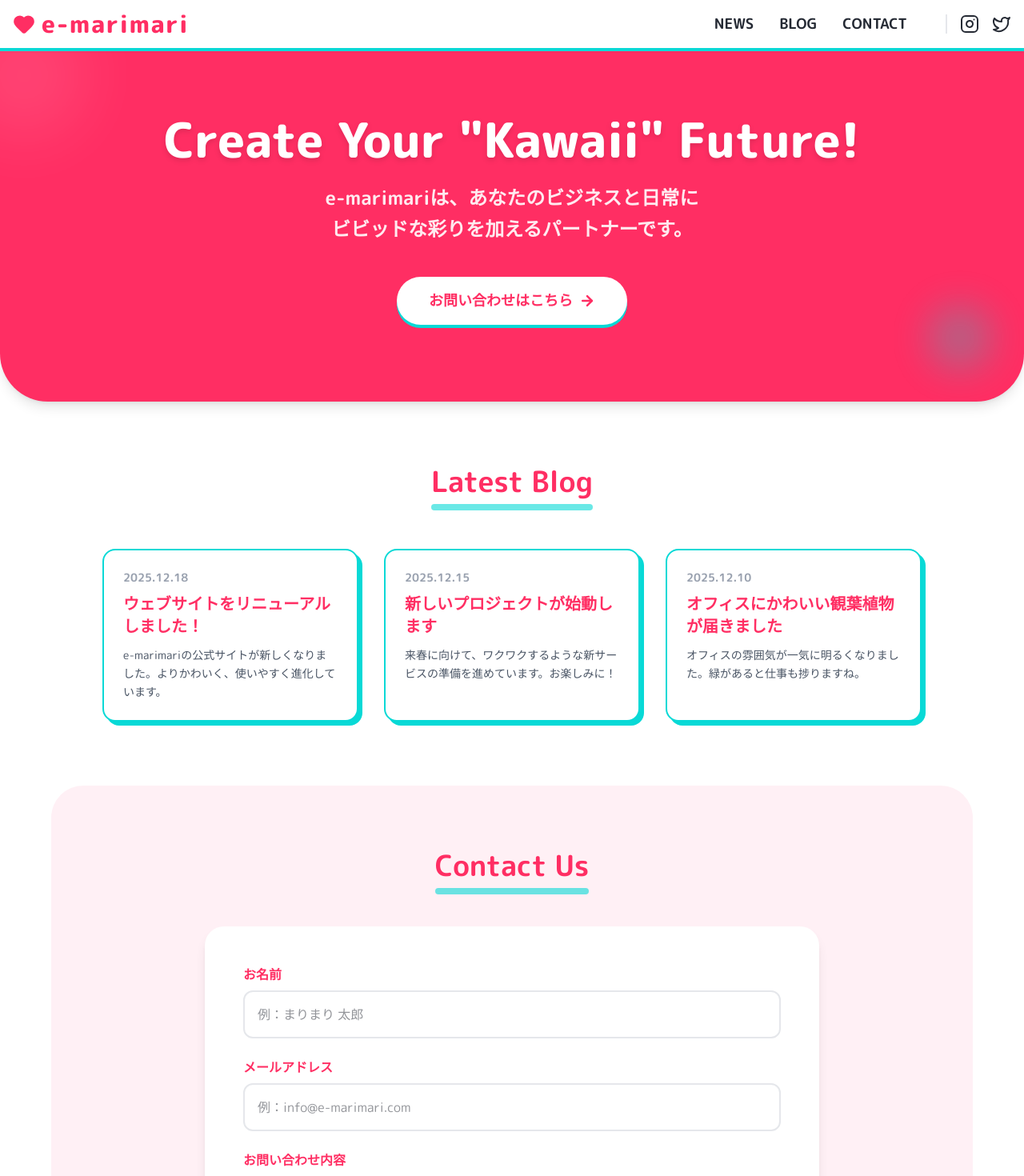
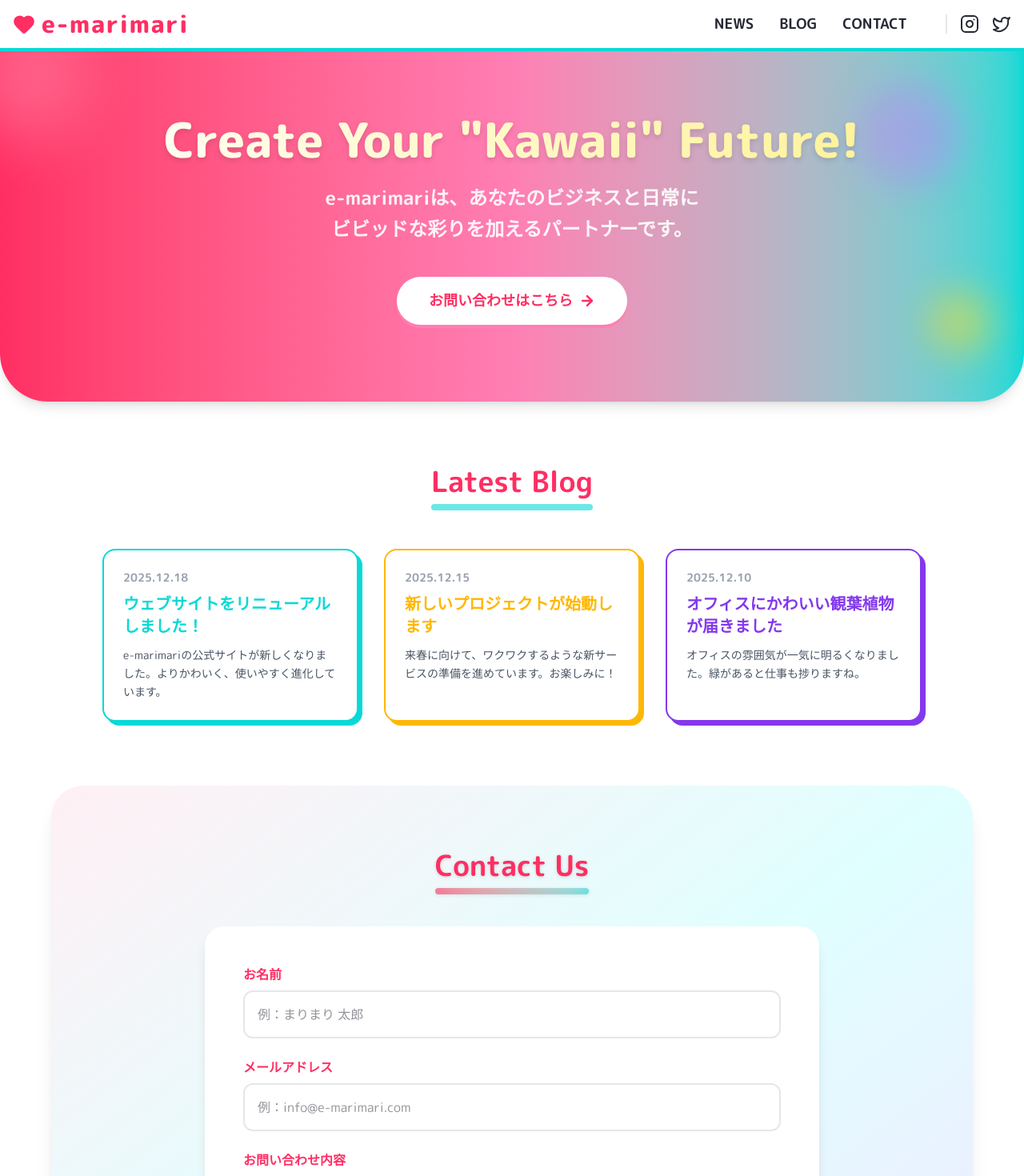
Before and after one commit to udebokujyo/e-marimari-nextjs, a Next.js app: page / in a window 1280 px wide. Shown: the top 1470 px of the page at 80% size. Built offline with nearby package versions, Linux system fonts and the light colour scheme.

Commit message:
スタイルの改善: ヒーローセクションとコンタクトセクションの背景をグラデーションに変更し、ボタンやテキストの色を調整

```diff
--- a/app/page.tsx
+++ b/app/page.tsx
@@ -75,13 +75,14 @@ const App = () => {
       </header>
 
       {/* --- Hero Section --- */}
-      <section className="bg-[#ff2e63] text-white pt-20 pb-24 text-center rounded-b-[40px] md:rounded-b-[60px] shadow-lg relative overflow-hidden">
+      <section className="bg-gradient-to-r from-[#ff2e63] via-[#ff7eb3] to-[#08d9d6] text-white pt-20 pb-24 text-center rounded-b-[40px] md:rounded-b-[60px] shadow-lg relative overflow-hidden">
         {/* 装飾用サークル */}
-        <div className="absolute top-[-50px] left-[-50px] w-40 h-40 bg-white opacity-10 rounded-full blur-2xl"></div>
-        <div className="absolute bottom-10 right-10 w-20 h-20 bg-[#08d9d6] opacity-30 rounded-full blur-xl"></div>
+        <div className="absolute top-[-50px] left-[-50px] w-40 h-40 bg-white opacity-20 rounded-full blur-2xl animate-pulse"></div>
+        <div className="absolute bottom-10 right-10 w-20 h-20 bg-yellow-300 opacity-50 rounded-full blur-xl animate-bounce"></div>
+        <div className="absolute top-10 right-20 w-32 h-32 bg-purple-400 opacity-40 rounded-full blur-xl"></div>
 
         <div className="container mx-auto px-4 relative z-10">
-          <h1 className="text-4xl md:text-6xl font-extrabold mb-6 drop-shadow-md">
+          <h1 className="text-4xl md:text-6xl font-extrabold mb-6 drop-shadow-md text-transparent bg-clip-text bg-gradient-to-r from-white to-yellow-200">
             Create Your <br className="md:hidden"/>"Kawaii" Future!
           </h1>
           <p className="text-lg md:text-2xl font-bold mb-10 opacity-90 max-w-2xl mx-auto leading-relaxed">
@@ -90,7 +91,7 @@ const App = () => {
           </p>
           <a
             href="#contact"
-            className="inline-flex items-center gap-2 bg-white text-[#ff2e63] px-10 py-4 rounded-full font-extrabold text-lg shadow-[0_4px_0_#08d9d6] hover:translate-y-1 hover:shadow-none transition-all active:translate-y-1 active:shadow-none"
+            className="inline-flex items-center gap-2 bg-white text-[#ff2e63] px-10 py-4 rounded-full font-extrabold text-lg shadow-[0_4px_0_#ff7eb3] hover:translate-y-1 hover:shadow-none transition-all active:translate-y-1 active:shadow-none"
           >
             お問い合わせはこちら
             {/* size={20} -> w-5 h-5 (20px) */}
@@ -113,21 +114,21 @@ const App = () => {
             {/* Blog Item 1 */}
             <article className="bg-white border-2 border-[#08d9d6] rounded-2xl p-6 shadow-[5px_5px_0_#08d9d6] hover:shadow-[8px_8px_0_#ff2e63] hover:border-[#ff2e63] hover:-translate-y-1 transition-all cursor-pointer group">
               <div className="text-sm font-bold text-gray-400 mb-2">2025.12.18</div>
-              <h3 className="text-xl font-bold text-[#ff2e63] mb-3 group-hover:underline">ウェブサイトをリニューアルしました！</h3>
+              <h3 className="text-xl font-bold text-[#08d9d6] mb-3 group-hover:text-[#ff2e63] group-hover:underline">ウェブサイトをリニューアルしました！</h3>
               <p className="text-sm leading-relaxed text-gray-600">e-marimariの公式サイトが新しくなりました。よりかわいく、使いやすく進化しています。</p>
             </article>
 
             {/* Blog Item 2 */}
-            <article className="bg-white border-2 border-[#08d9d6] rounded-2xl p-6 shadow-[5px_5px_0_#08d9d6] hover:shadow-[8px_8px_0_#ff2e63] hover:border-[#ff2e63] hover:-translate-y-1 transition-all cursor-pointer group">
+            <article className="bg-white border-2 border-[#ffb703] rounded-2xl p-6 shadow-[5px_5px_0_#ffb703] hover:shadow-[8px_8px_0_#ff2e63] hover:border-[#ff2e63] hover:-translate-y-1 transition-all cursor-pointer group">
               <div className="text-sm font-bold text-gray-400 mb-2">2025.12.15</div>
-              <h3 className="text-xl font-bold text-[#ff2e63] mb-3 group-hover:underline">新しいプロジェクトが始動します</h3>
+              <h3 className="text-xl font-bold text-[#ffb703] mb-3 group-hover:text-[#ff2e63] group-hover:underline">新しいプロジェクトが始動します</h3>
               <p className="text-sm leading-relaxed text-gray-600">来春に向けて、ワクワクするような新サービスの準備を進めています。お楽しみに！</p>
             </article>
 
             {/* Blog Item 3 */}
-            <article className="bg-white border-2 border-[#08d9d6] rounded-2xl p-6 shadow-[5px_5px_0_#08d9d6] hover:shadow-[8px_8px_0_#ff2e63] hover:border-[#ff2e63] hover:-translate-y-1 transition-all cursor-pointer group">
+            <article className="bg-white border-2 border-[#8338ec] rounded-2xl p-6 shadow-[5px_5px_0_#8338ec] hover:shadow-[8px_8px_0_#ff2e63] hover:border-[#ff2e63] hover:-translate-y-1 transition-all cursor-pointer group">
               <div className="text-sm font-bold text-gray-400 mb-2">2025.12.10</div>
-              <h3 className="text-xl font-bold text-[#ff2e63] mb-3 group-hover:underline">オフィスにかわいい観葉植物が届きました</h3>
+              <h3 className="text-xl font-bold text-[#8338ec] mb-3 group-hover:text-[#ff2e63] group-hover:underline">オフィスにかわいい観葉植物が届きました</h3>
               <p className="text-sm leading-relaxed text-gray-600">オフィスの雰囲気が一気に明るくなりました。緑があると仕事も捗りますね。</p>
             </article>
           </div>
@@ -135,12 +136,12 @@ const App = () => {
       </section>
 
       {/* --- Contact Section --- */}
-      <section id="contact" className="py-20 px-4 bg-[#fff0f5] mb-12 rounded-[40px] mx-4 md:mx-auto max-w-6xl">
+      <section id="contact" className="py-20 px-4 bg-gradient-to-br from-[#fff0f5] via-[#e0ffff] to-[#f0e6ff] mb-12 rounded-[40px] mx-4 md:mx-auto max-w-6xl shadow-xl">
         <div className="container mx-auto max-w-3xl">
           <div className="text-center mb-10">
-            <h2 className="text-3xl md:text-4xl font-bold text-[#ff2e63] inline-block relative">
+            <h2 className="text-3xl md:text-4xl font-bold text-[#ff2e63] inline-block relative drop-shadow-sm">
               Contact Us
-              <span className="block w-full h-2 bg-[#08d9d6] mt-2 rounded-full opacity-60"></span>
+              <span className="block w-full h-2 bg-gradient-to-r from-[#ff2e63] to-[#08d9d6] mt-2 rounded-full opacity-60"></span>
             </h2>
           </div>
 
@@ -177,7 +178,7 @@ const App = () => {
               <button
                 type="submit"
                 disabled={formStatus === 'submitting'}
-                className="w-full bg-[#ff2e63] text-white font-bold text-xl py-4 rounded-full shadow-[0_4px_0_#c70039] hover:opacity-90 active:shadow-none active:translate-y-1 transition-all disabled:opacity-50 disabled:cursor-not-allowed"
+                className="w-full bg-gradient-to-r from-[#ff2e63] to-[#ff7eb3] text-white font-bold text-xl py-4 rounded-full shadow-[0_4px_0_#c70039] hover:opacity-90 active:shadow-none active:translate-y-1 transition-all disabled:opacity-50 disabled:cursor-not-allowed"
               >
                 {formStatus === 'submitting' ? '送信中...' : '送信する'}
               </button>
```
